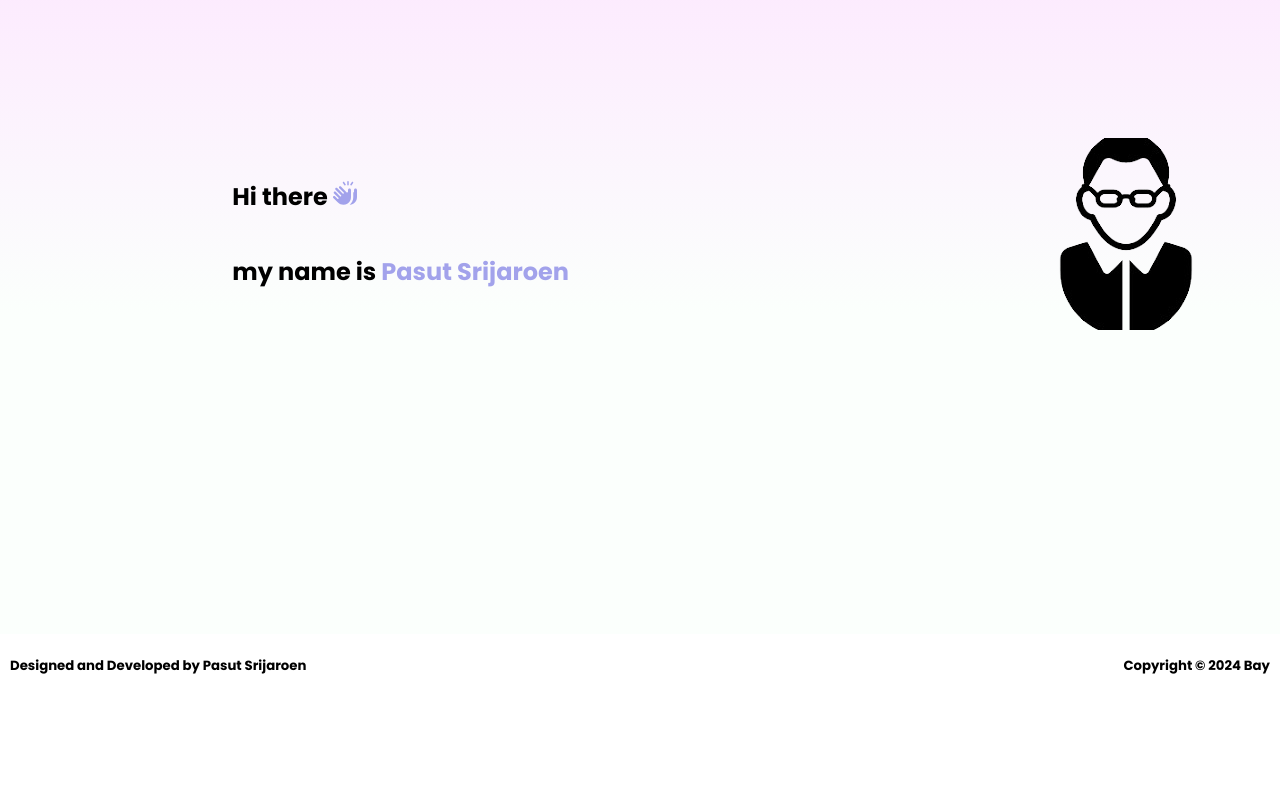
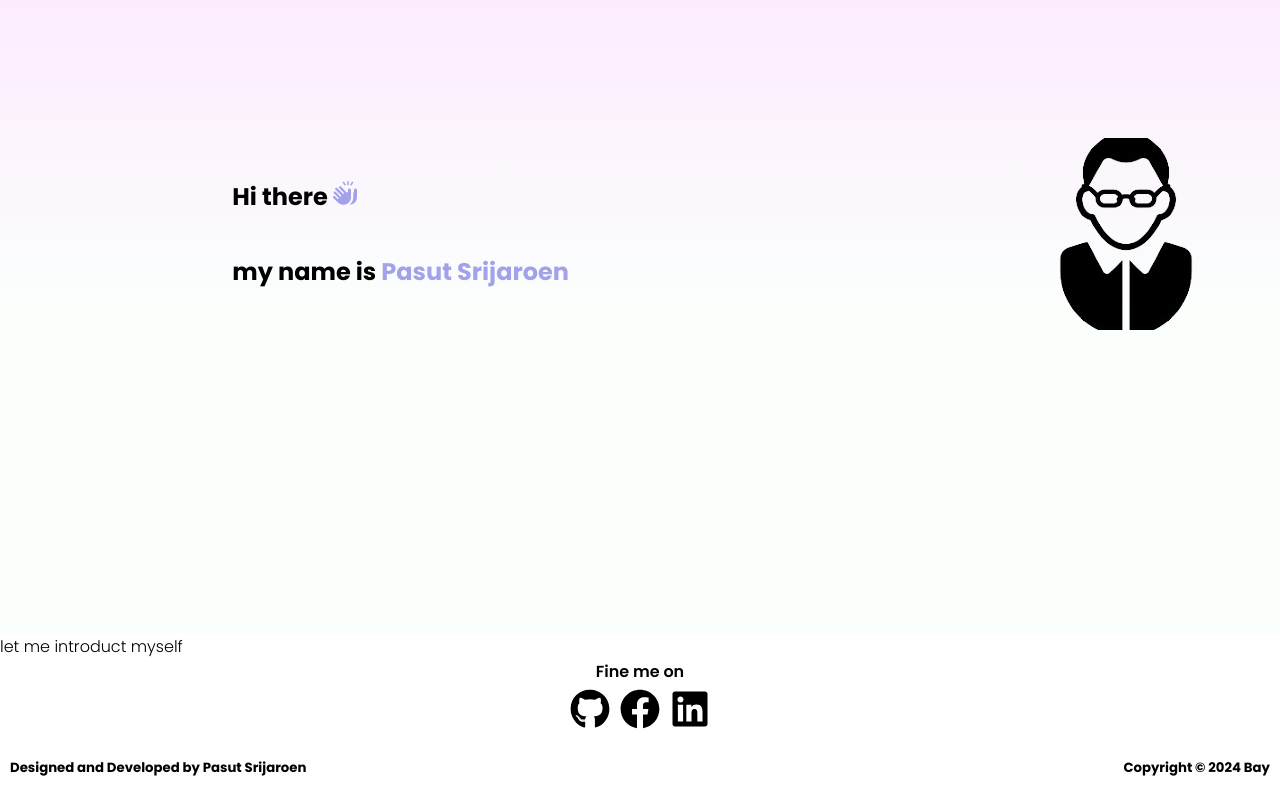
Before and after one commit to 5935512009/resume_Bay, a React (Create React App) app: page / in a window 1280 px wide. Shown: the part 263-1063 px from the top of the page. Before the commit the page ends 961 px from the top, so only its background shows below. Built offline with nearby package versions, Linux system fonts and the light colour scheme.

Commit message:
update:{import findme}

```diff
--- a/src/components/hero/Hero.jsx
+++ b/src/components/hero/Hero.jsx
@@ -1,9 +1,10 @@
 import React from 'react'
 import './hero.css'
+import FindMe from '../findme/FindMe'
 import { FaHandsClapping } from "react-icons/fa6";
 import glass_man_removebg from '../../Assets/glass_man_removebg.png'
 export default function Hero() {
-  return (
+  return (<>
     <div className='hero'>
         <div className='hero-left'>
             <h2>Hi there <span className='hero-left-icon'> <FaHandsClapping /></span></h2>
@@ -14,5 +15,12 @@ export default function Hero() {
               <img src={glass_man_removebg} alt="hero right not work" />
         </div>
     </div>
-  )
+    <div className="introduce">
+      let me introduct myself
+    </div>
+    <div className="findme">
+      <FindMe/>
+    </div>
+ </>
+ )
 }
```
